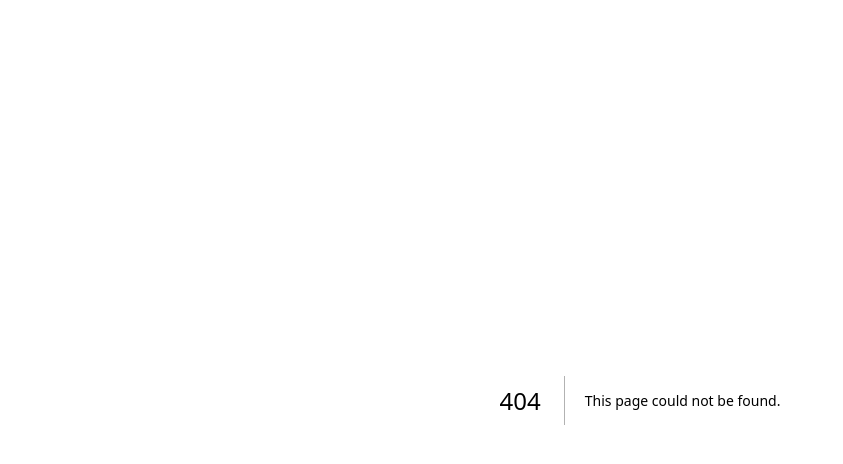
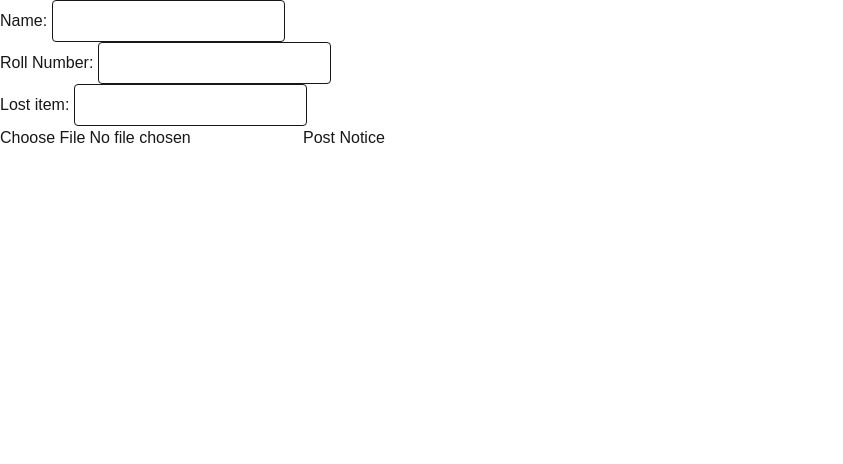
Before and after one commit to sonakshi-raj/FoundIt, a Next.js app in the folder client/: page /Test in a window 1280 px wide. Before the commit this address had no page. Shown: the top 464 px of the page, without its empty margins (0-843 px from the left). Built offline with nearby package versions, Linux system fonts and the light colour scheme.

Commit message:
add lost form (err pending)

```diff
--- /dev/null
+++ b/client/app/Test/page.tsx
@@ -0,0 +1,9 @@
+import Form from "../_components/Form"
+
+const page = () => {
+  return (
+    <Form action="" method="POST"/>
+  )
+}
+
+export default page
--- /dev/null
+++ b/client/app/_components/Form.tsx
@@ -0,0 +1,107 @@
+"use client";
+
+import { useState, ChangeEvent } from "react";
+
+type formProps = {
+    action: string;
+    method: string;
+    handleSubmit: React.FormEvent<HTMLFormElement>;
+};
+
+const Form = ({ action, method, handleSubmit }: formProps) => {
+
+    const [file, setFile] = useState<File | null>(null);
+
+    const handleFileChange = (e: ChangeEvent<HTMLInputElement>) => {
+        if (e.target.files && e.target.files.length > 0) {
+            setFile(e.target.files[0]);
+        } else {
+            setFile(null);
+        }
+    };
+    return (
+        <>
+            <form action={action} method={method}>
+                <label htmlFor="name">Name: </label>
+                <input
+                    id="name"
+                    name="name"
+                    type="text"
+                    required
+                    className="border rounded px-3 py-2"
+                /> <br />
+
+                <label htmlFor="rno">Roll Number: </label>
+                <input
+                    id="rno"
+                    name="rno"
+                    type="text"
+                    required
+                    className="border rounded px-3 py-2"
+                /> <br />
+
+                <label htmlFor="title">Lost item: </label>
+                <input
+                    id="title"
+                    name="title"
+                    type="text"
+                    required
+                    className="border rounded px-3 py-2"
+                /> <br />
+
+                <input
+                    type="file"
+                    name="image"
+                    accept="image/*"
+                    onChange={handleFileChange}
+                />
+                <button type="submit">Post Notice</button>
+            </form>
+        </>
+    );
+};
+
+export default Form;
+
+/*// components/forms/ContactForm.js
+'use client';
+
+import Form from 'next/form';
+
+export default function ContactForm() {
+  return (
+    <Form action="/api/contact" method="POST" className="flex flex-col gap-4 max-w-md mx-auto">
+      <label htmlFor="name">Name</label>
+      <input
+        id="name"
+        name="name"
+        type="text"
+        required
+        className="border rounded px-3 py-2"
+      />
+
+      <label htmlFor="email">Email</label>
+      <input
+        id="email"
+        name="email"
+        type="email"
+        required
+        autoComplete="email"
+        className="border rounded px-3 py-2"
+      />
+
+      <label htmlFor="message">Message</label>
+      <textarea
+        id="message"
+        name="message"
+        required
+        className="border rounded px-3 py-2"
+      />
+
+      <button type="submit" className="bg-blue-600 text-white px-4 py-2 rounded">
+        Submit
+      </button>
+    </Form>
+  );
+}
+*/
```
